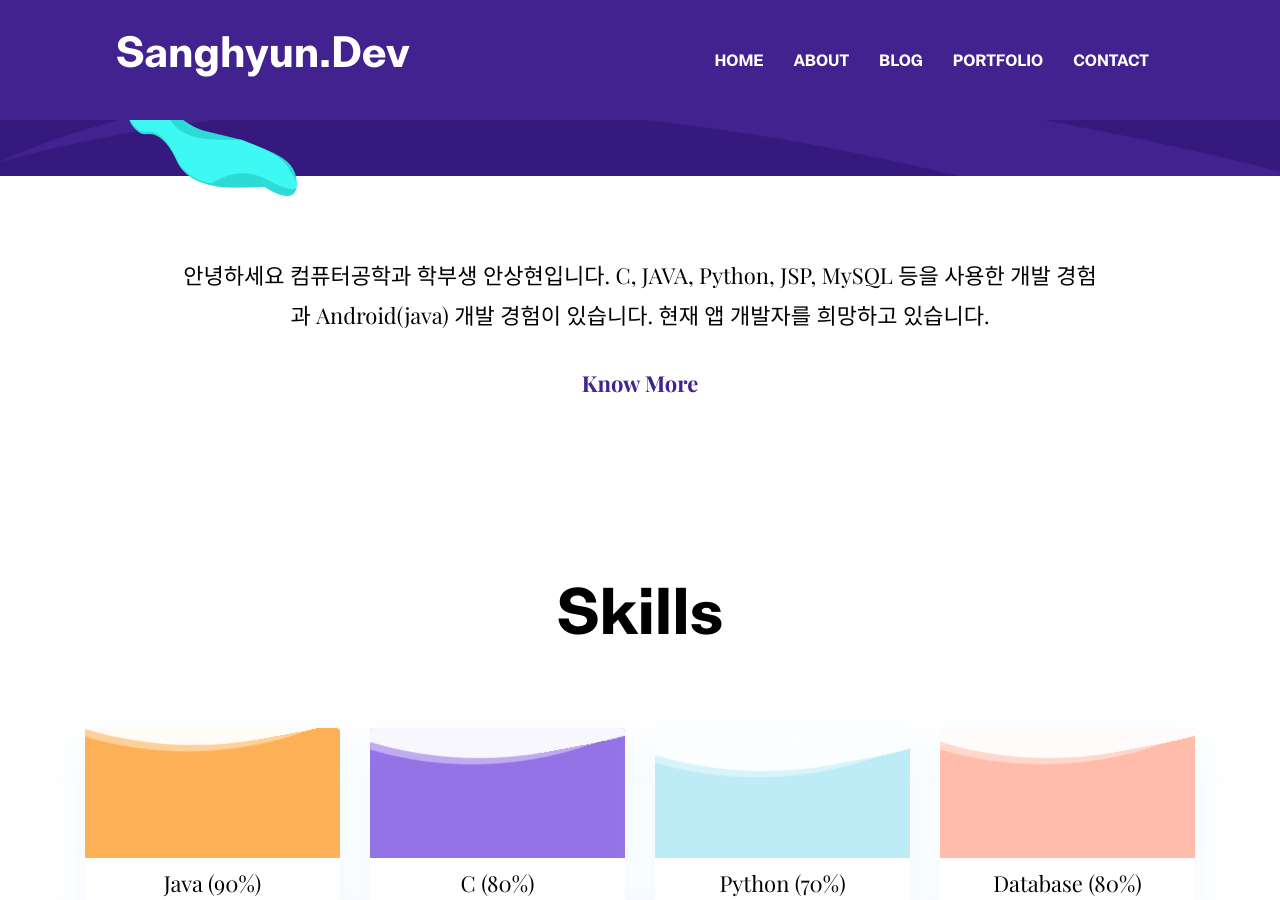
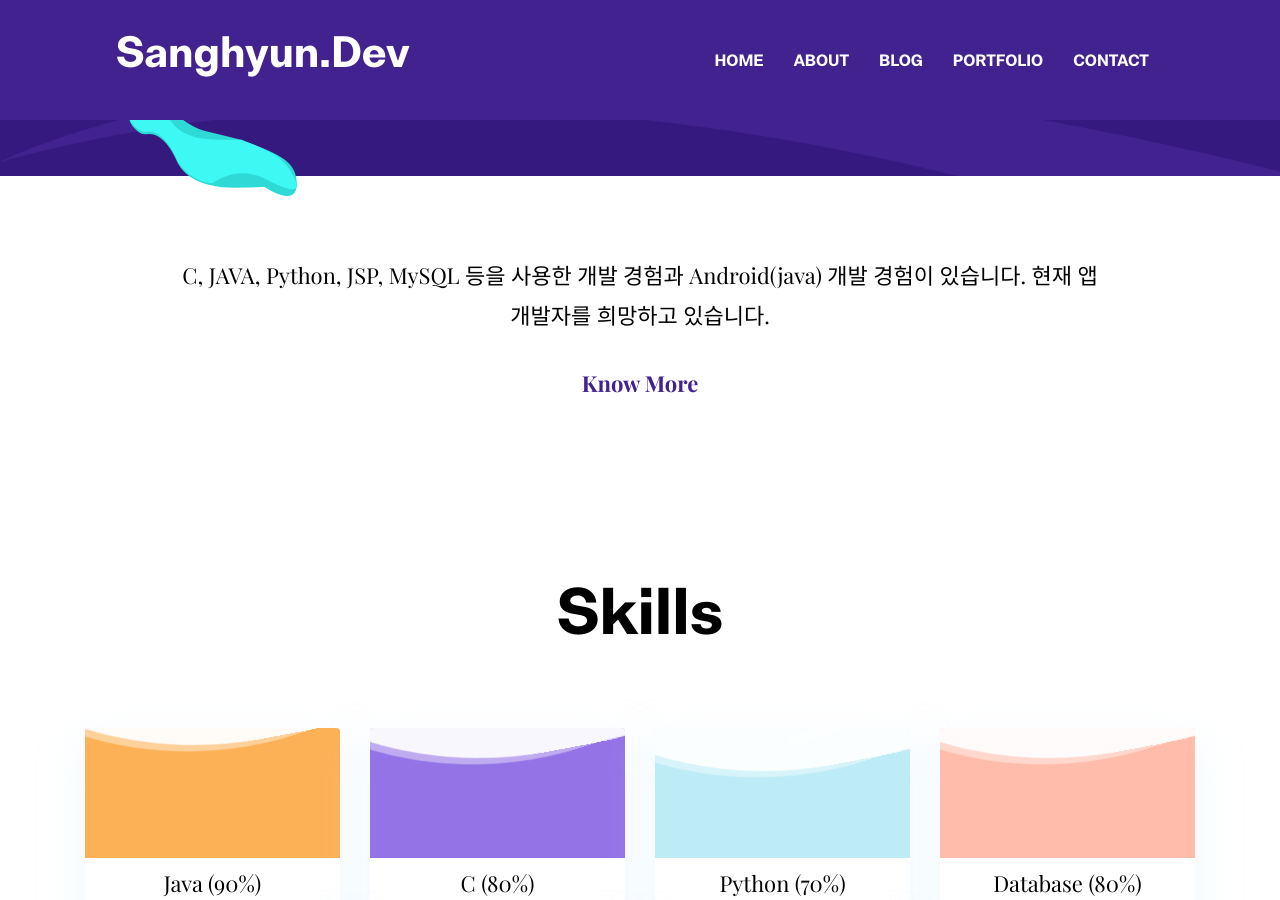
Before and after one commit to hyunnn20/hyunnn20.github.io, a Jekyll site: the page built from index.html, in a window 1280 px wide and 900 px high, scrolled down 738 px. Built offline with Jekyll 4.4.1, drawn with Linux system fonts in a browser that asks for light colours; part of the change alters nothing that is shown.

Commit message:
Update settings.yml

```diff
--- a/_data/settings.yml
+++ b/_data/settings.yml
@@ -51,7 +51,7 @@ social:
 
 # About Section
 blurb:
-  안녕하세요 컴퓨터공학과 학부생 안상현입니다. C, JAVA, Python, JSP, MySQL 등을 사용한 개발 경험과 Android(java) 개발 경험이 있습니다. 현재 앱 개발자를 희망하고 있습니다.
+   C, JAVA, Python, JSP, MySQL 등을 사용한 개발 경험과 Android(java) 개발 경험이 있습니다. 현재 앱 개발자를 희망하고 있습니다.
 
 blurb-btn-link: '/about'
 blurb-btn-name: know more
@@ -199,12 +199,12 @@ portfolio-items:
   - image : "assets/images/portfolio/R_qnstjr.png"
     url: "https://github.com/ansanghyun20/Covid19_in_korea_R_LAN"
     portfolio-type:
-      - type: "app"
+      - type: "R"
 
   - image : "assets/images/portfolio/pishing.png"
     url: "https://github.com/ansanghyun20/JSP_Pishing_Escape_Project"
     portfolio-type:
-      - type: "app"
+      - type: "web"
 
 
 
```
